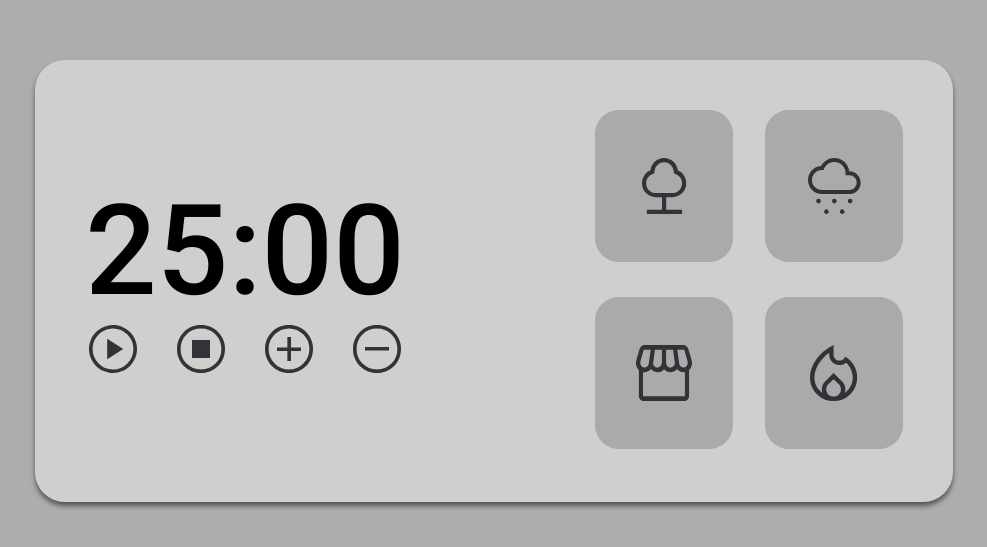
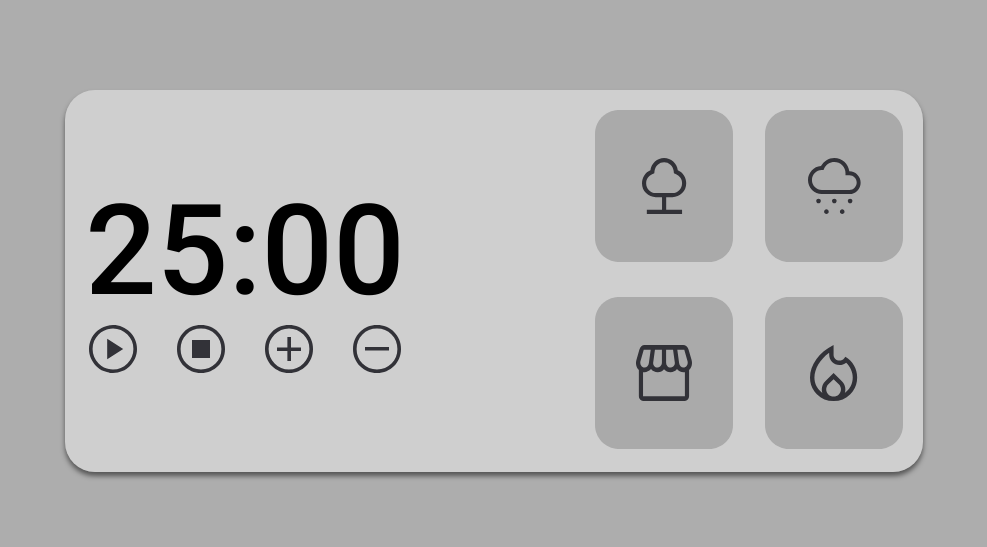
Before and after one commit to DaltonBellini/FocusTimer2, a plain HTML site: page index.html in a window 1280 px wide. Shown: the part 119-666 px from the top of the page, without its empty margins (146-1133 px from the left). Drawn offline with Linux system fonts and the light colour scheme.

Commit message:
Update style.css

```diff
--- a/style.css
+++ b/style.css
@@ -23,7 +23,7 @@ body{
     text-align: center;
 
 
-    padding: 5rem;
+    padding: 2rem;
     border-radius: 3rem;
     box-shadow: 0px 4px 5px rgba(0, 0, 0, .5);
     background-color: var(--background-color-content);
```
